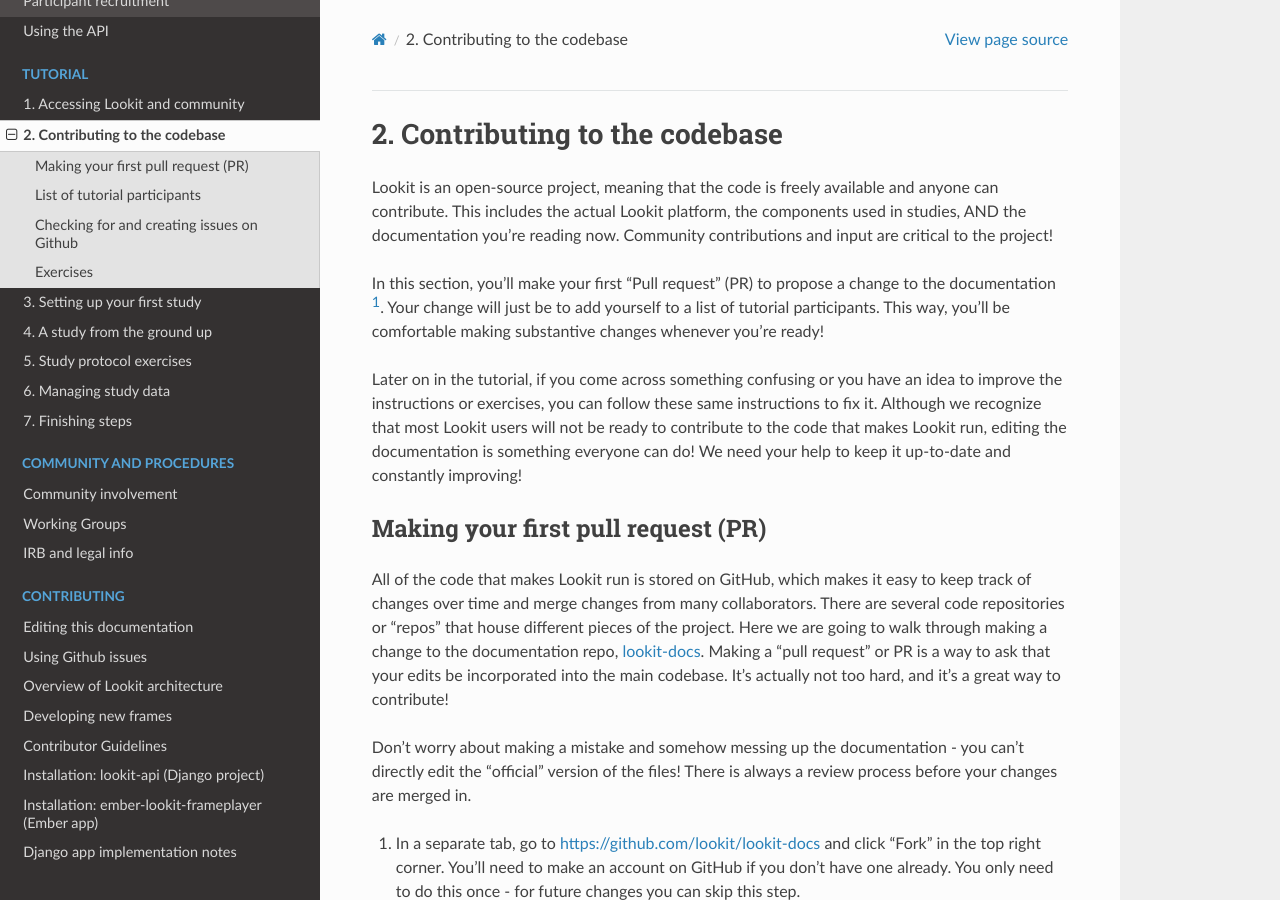
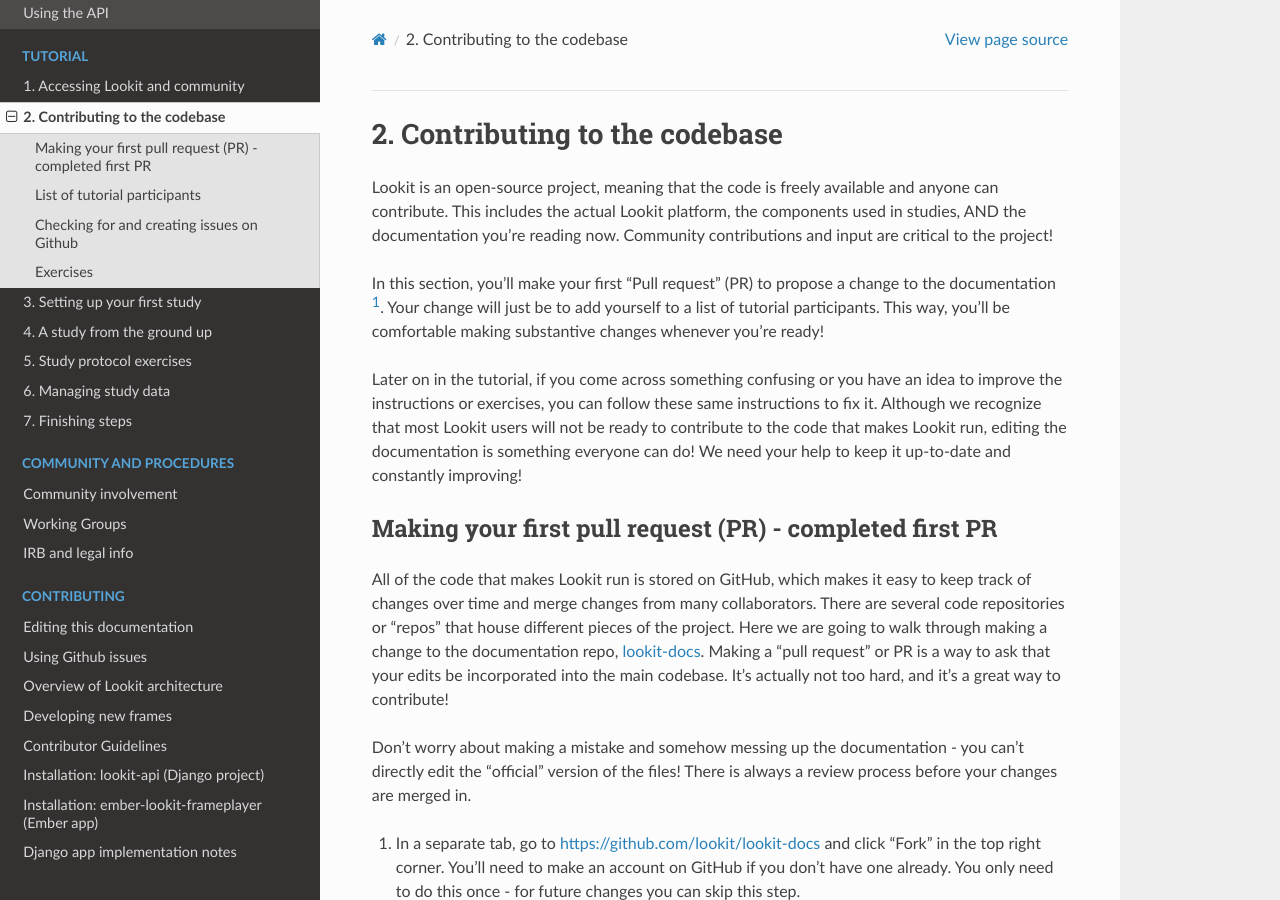
Before and after one commit to lookit/lookit-docs, a Sphinx documentation site: the page built from docs/source/tutorial-contributing.rst, in a window 1280 px wide and 900 px high. Built offline with Sphinx 7.4.7 and the Read the Docs theme 2.0.0, drawn with Linux system fonts in a browser that asks for light colours.

Commit message:
Completed first PR

```diff
--- a/docs/source/tutorial-contributing.rst
+++ b/docs/source/tutorial-contributing.rst
@@ -10,7 +10,7 @@
 
 .. _First PR:
 
-Making your first pull request (PR)
+Making your first pull request (PR) - completed first PR
 ------------------------------------
 All of the code that makes Lookit run is stored on GitHub, which makes it easy to keep track of changes over time and merge changes from many collaborators. There are several code repositories or "repos" that house different pieces of the project. Here we are going to walk through making a change to the documentation repo, `lookit-docs <https://github.com/lookit/lookit-docs>`_. Making a "pull request" or PR is a way to ask that your edits be incorporated into the main codebase. It's actually not too hard, and it's a great way to contribute!
 
```
